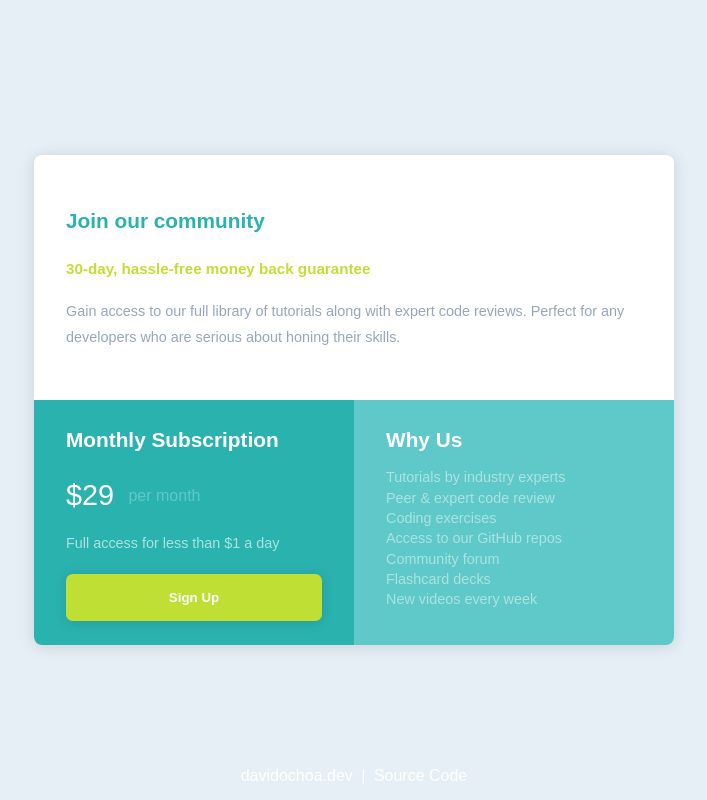
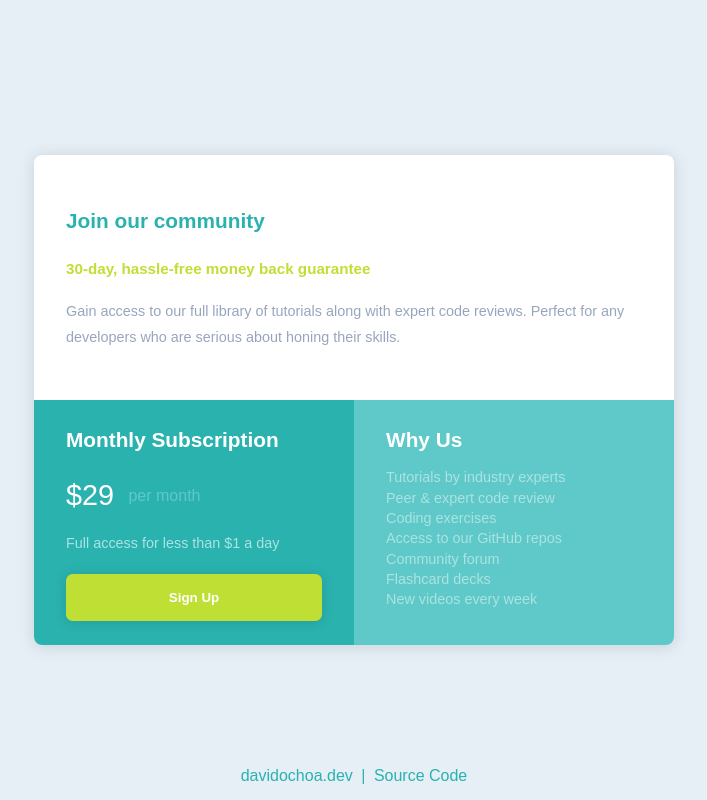
Before and after one commit to davidochoadev/single-price-grid-component, a plain HTML site: page index.html in a window 1280 px wide. Shown: the whole page, without its empty margins (286-993 px from the left). Drawn offline with Linux system fonts and the light colour scheme.

Commit message:
🔧Fix: fixing footer styling

```diff
--- a/css/style.css
+++ b/css/style.css
@@ -169,7 +169,7 @@ body {
    text-align: center;
 }
 .author__section > * {
-   color: var(--white);
+   color: var(--cyan);
    font-weight: 500;
 }
 .author__section > .author__spacer {
@@ -180,7 +180,7 @@ body {
    transition: .3s ease-out;
 }
 .author__section > .author__anchor:hover {
-   color: var(--soft-magenta);
+   color: var(--bright-yellow);
 }
 
 @media (min-width: 40em){
--- a/index.html
+++ b/index.html
@@ -71,7 +71,7 @@
   <footer class="author__section">
     <a href="https://davidochoa.fly.dev" target="_blank" class="author__anchor">davidochoa.dev</a>
     <span class="author__spacer">|</span>
-    <a href="https://github.com/davidochoadev/huddle-landing-page-with-single-introductory-section" class="author__anchor">Source Code</a>
+    <a href="https://github.com/davidochoadev/single-price-grid-component" class="author__anchor">Source Code</a>
   </footer>
 </body>
 </html>
```
